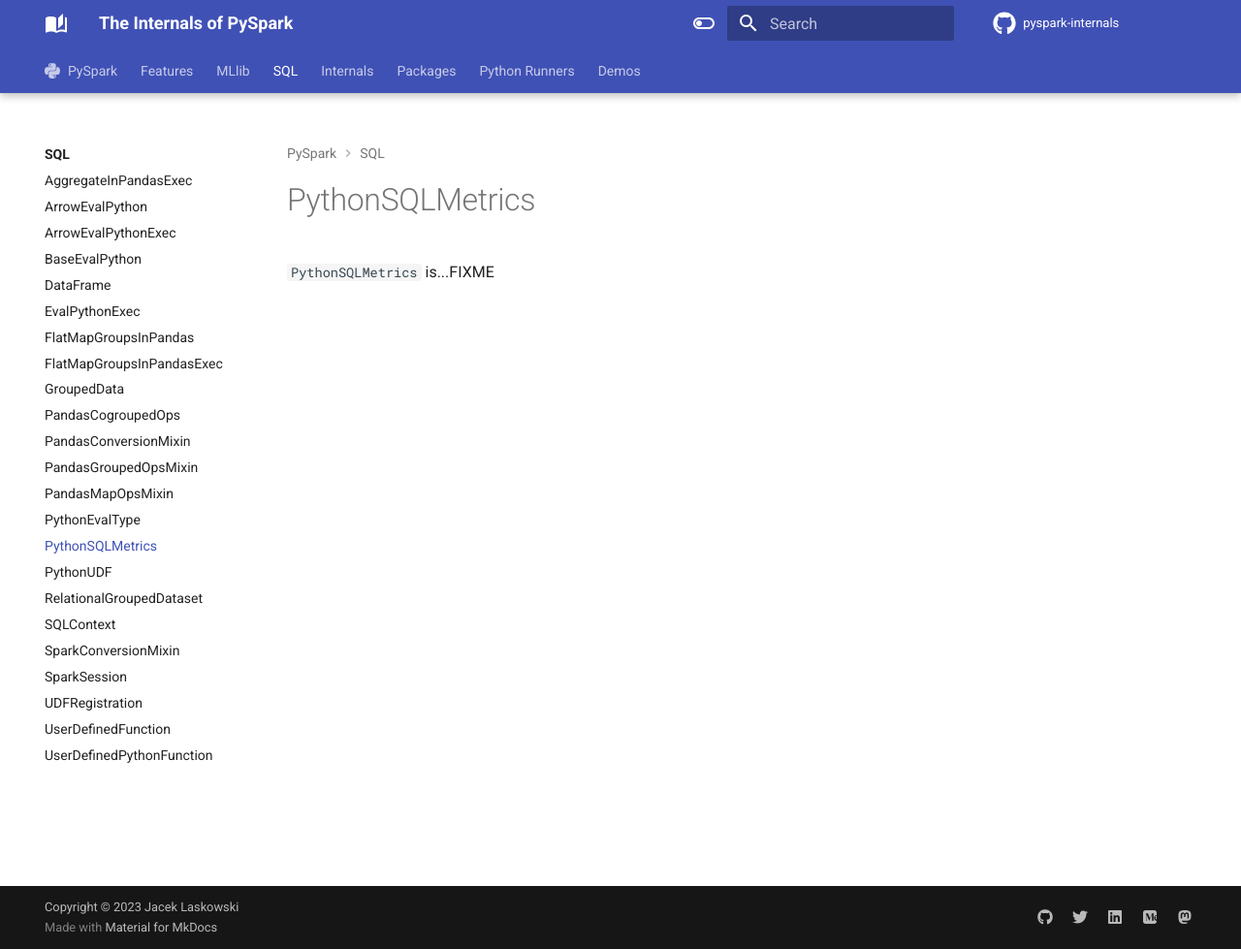
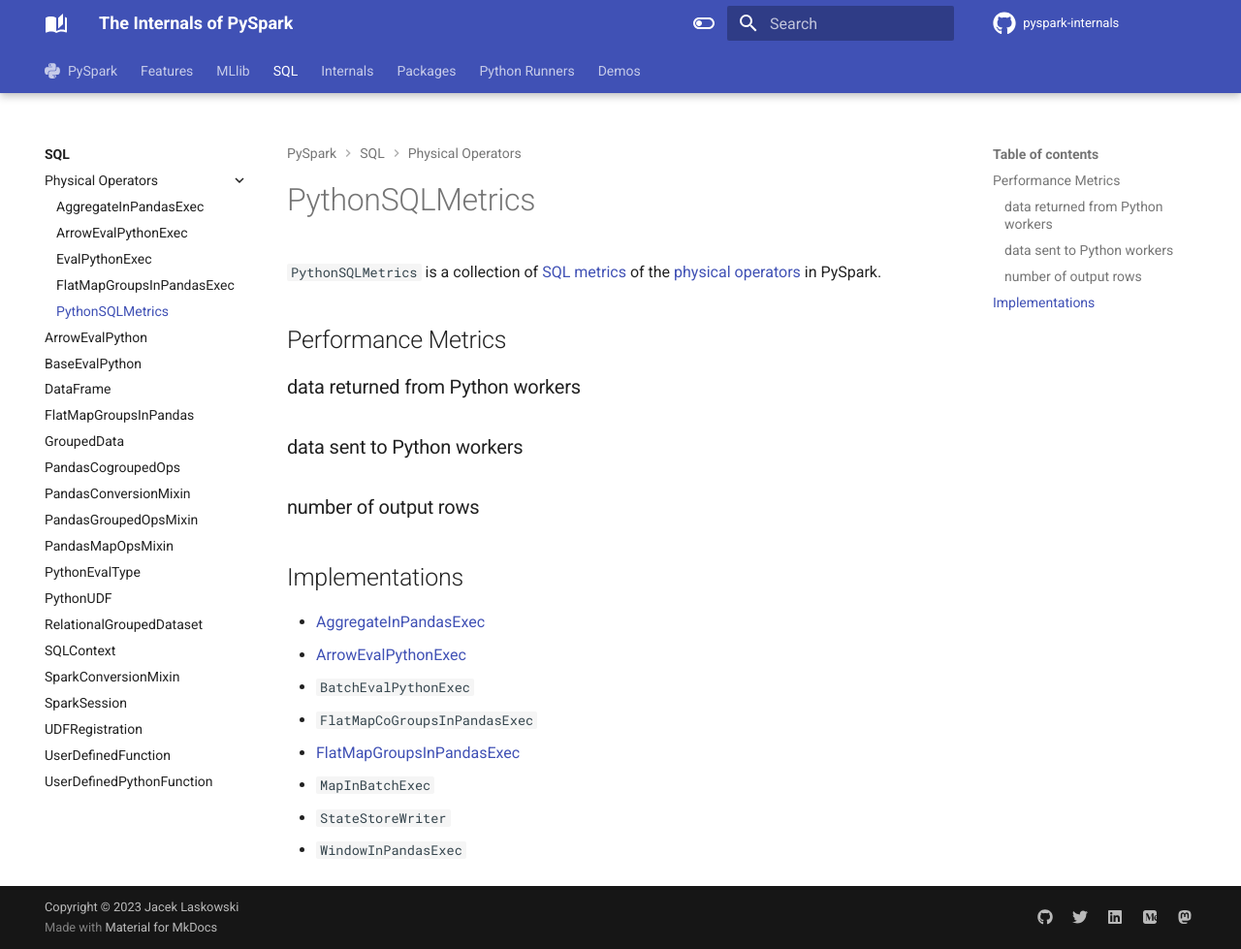
Before and after one commit to japila-books/pyspark-internals, an MkDocs documentation site: the page built from docs/sql/PythonSQLMetrics.md, in a window 1280 px wide and 979 px high. Shown: the whole window at 97% size. Built offline with MkDocs 1.6.1 and Material for MkDocs 9.7.7, drawn with Linux system fonts in a browser that asks for light colours; comment, search, counter and statistics services are not loaded.

Commit message:
ArrowEvalPythonExec Physical Operator

```diff
--- a/docs/sql/PythonSQLMetrics.md
+++ b/docs/sql/PythonSQLMetrics.md
@@ -1,3 +1,22 @@
 # PythonSQLMetrics
 
-`PythonSQLMetrics` is...FIXME
+`PythonSQLMetrics` is a collection of [SQL metrics](#performance-metrics) of the [physical operators](#implementations) in PySpark.
+
+## Performance Metrics
+
+### data returned from Python workers { #pythonDataReceived }
+
+### data sent to Python workers { #pythonDataSent }
+
+### number of output rows { #pythonNumRowsReceived }
+
+## Implementations
+
+* [AggregateInPandasExec](AggregateInPandasExec.md)
+* [ArrowEvalPythonExec](ArrowEvalPythonExec.md)
+* `BatchEvalPythonExec`
+* `FlatMapCoGroupsInPandasExec`
+* [FlatMapGroupsInPandasExec](FlatMapGroupsInPandasExec.md)
+* `MapInBatchExec`
+* `StateStoreWriter`
+* `WindowInPandasExec`
```
Also changed, not shown: docs/configuration-properties.md (+19 -0 lines), docs/sql/ArrowEvalPythonExec.md (+32 -1 lines), docs/sql/.pages.
